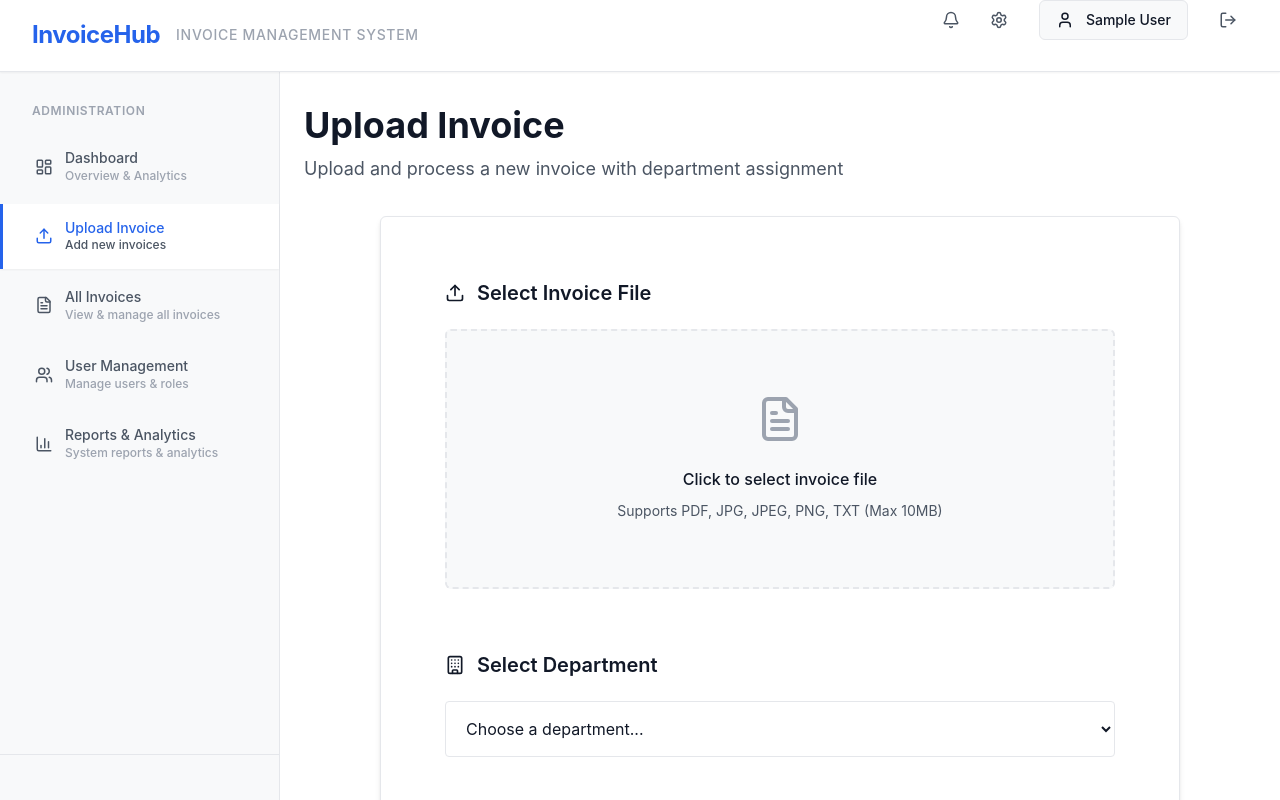
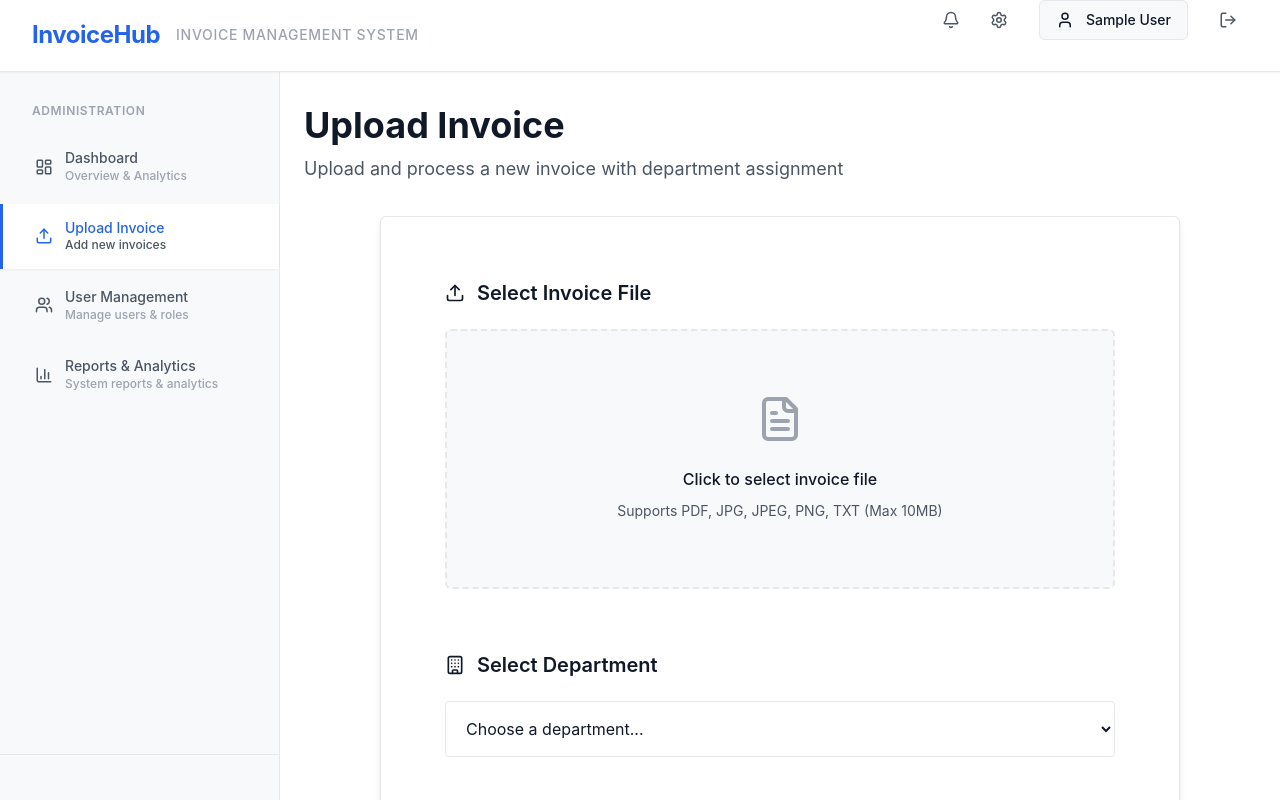
Before and after one commit to Faraaz05/Invoice-Hub, a React app in the folder frontend/: page /invoices/upload in a window 1280 px wide. Shown: the top 800 px of the page. Built offline with nearby package versions, Linux system fonts and the light colour scheme; sample sign-in values are in the browser's storage; the HTML template or start-up script is replaced by a standard one.

Commit message:
removed redundant sidebar nav

```diff
--- a/frontend/src/components/Sidebar.jsx
+++ b/frontend/src/components/Sidebar.jsx
@@ -40,13 +40,6 @@ function Sidebar() {
         description: 'Add new invoices',
         roles: ['admin', 'clerk']
       },
-      {
-        path: '/invoices',
-        label: 'All Invoices',
-        icon: FileText,
-        description: 'View all invoices',
-        roles: ['clerk']
-      },
 
       // Manager specific items
       {
@@ -81,13 +74,6 @@ function Sidebar() {
       },
 
       // Admin specific items
-      {
-        path: '/invoices',
-        label: 'All Invoices',
-        icon: FileText,
-        description: 'View & manage all invoices',
-        roles: ['admin']
-      },
       {
         path: '/users',
         label: 'User Management',
```
